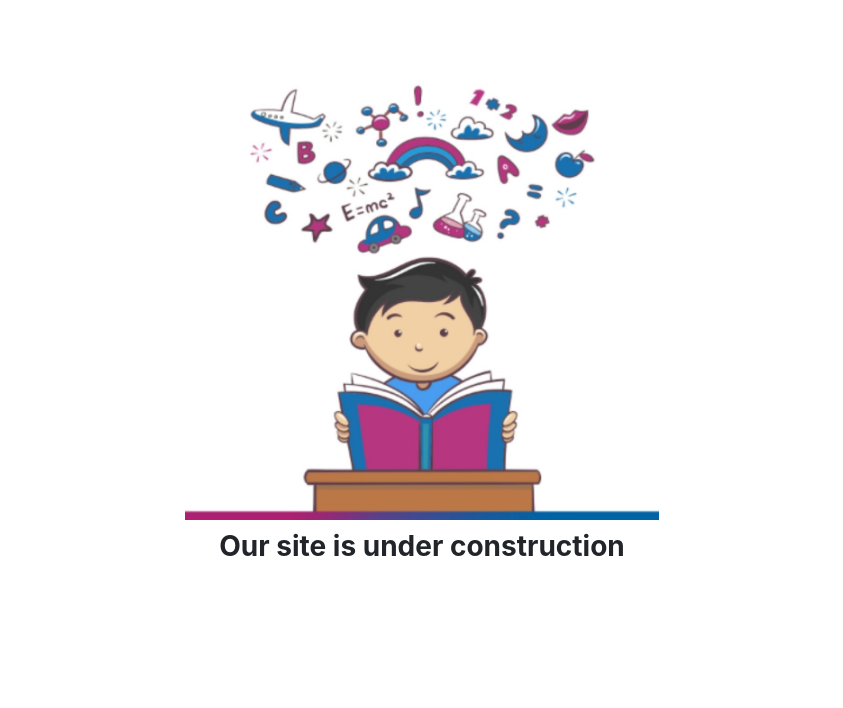
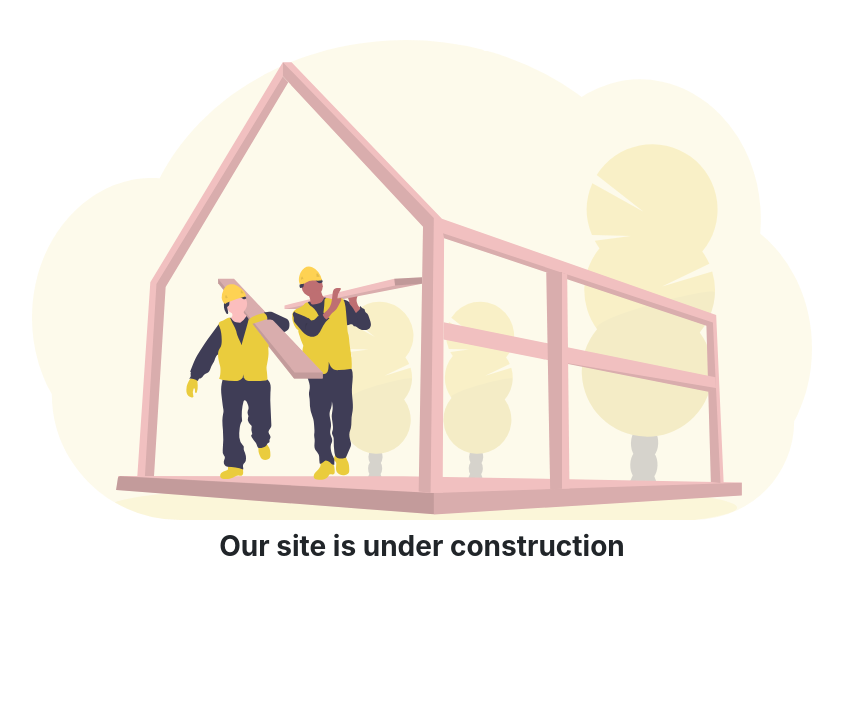
Before and after one commit to thinkivatedevelopers/thinkivate, a plain HTML site: page index.html in a window 1280 px wide. Shown: the top 708 px of the page, without its empty margins (218-1061 px from the left). Drawn offline with nearby package versions, Linux system fonts and the light colour scheme.

Commit message:
image changed

```diff
--- a/index.html
+++ b/index.html
@@ -4,6 +4,10 @@
     <meta charset="UTF-8">
     <meta name="viewport" content="width=device-width, initial-scale=1.0">
     <meta name="description" content="Thinkivate Learning Pvt Ltd.">
+
+    <meta property="og:image" content="/apple-touch-icon.png"/>
+	<meta property="og:title" content="Thinkivate Learning Pvt Ltd"/>
+	<meta property="og:description" content="Thinkivate Learning Pvt Ltd, Educational institution in Kozhikode, Kerala" />
 
     <link rel="stylesheet" href="https://stackpath.bootstrapcdn.com/bootstrap/4.4.1/css/bootstrap.min.css">
     <link rel="stylesheet" href="/css/index.css">
@@ -19,7 +23,7 @@
     <section>
         <div class="container">
             <div class="main-sec text-center">
-                <img src="/images/boy.jpg" alt="" class="main-img img-fluid">
+                <img src="/images/undraw_under_construction_46pa.svg" alt="" class="main-img img-fluid">
 
                 <h3 style="padding: 10px;"> <b>Our site is under construction</b> </h3>
 
```
Also changed, not shown: images/undraw_under_construction_46pa.svg (added).
